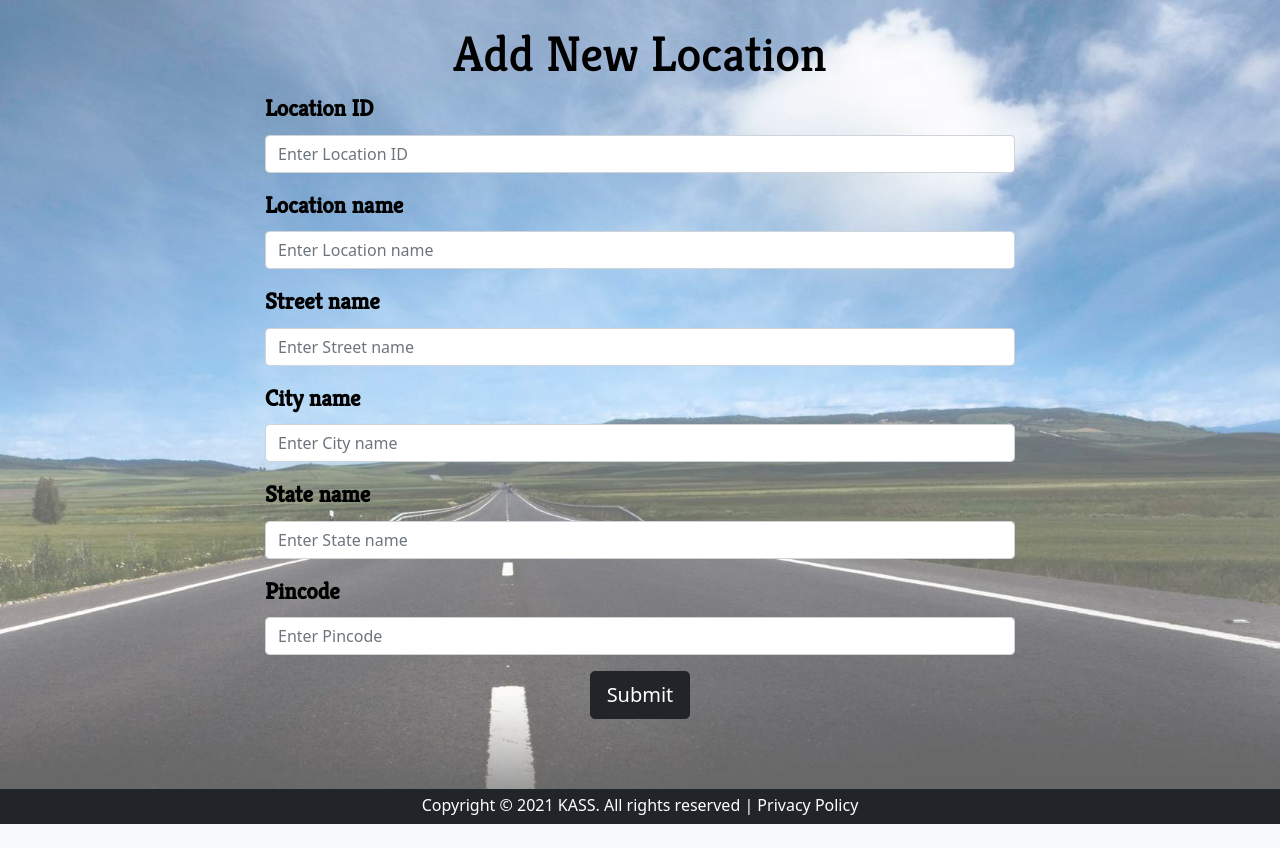
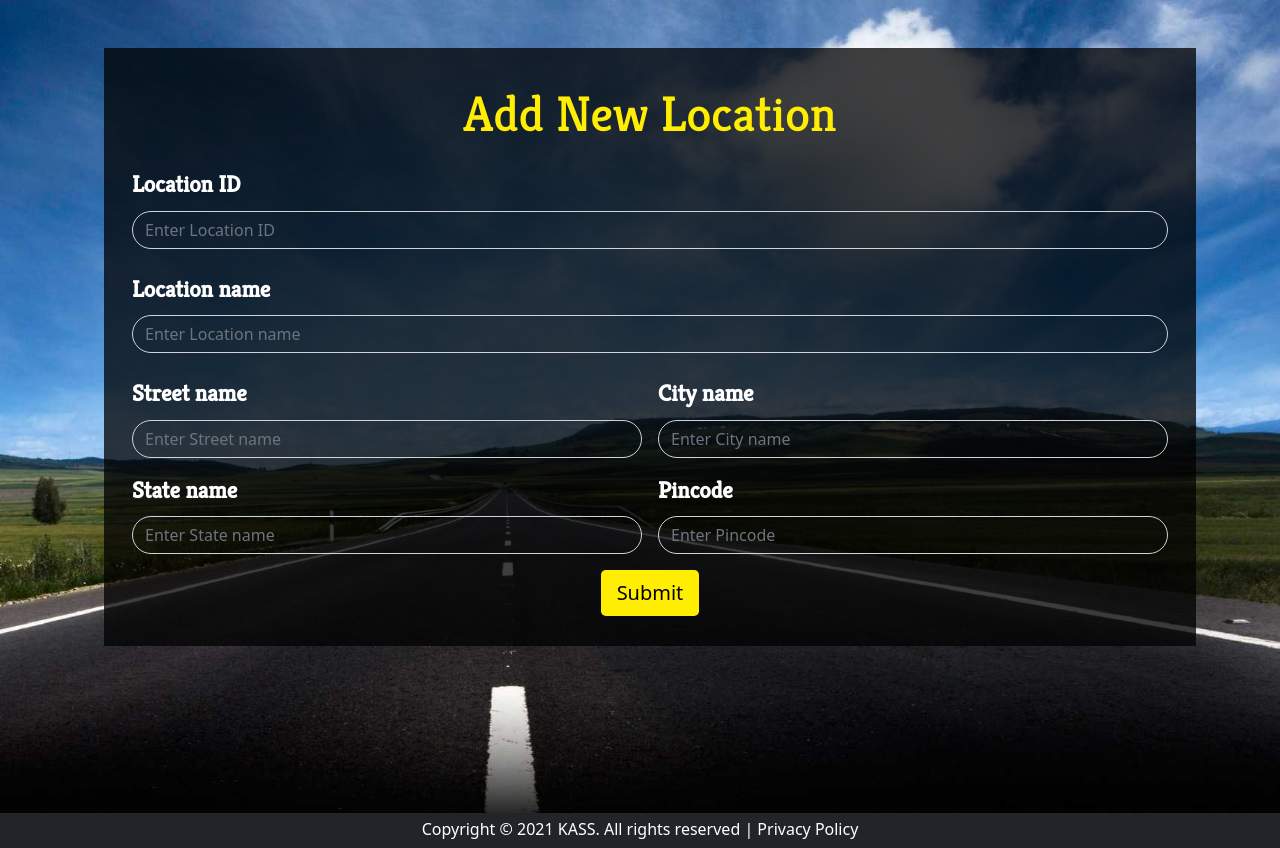
Before and after one commit to d0ct0r3v1lk5h1t1j/KASS, a PHP site: page /add_new_loc.php in a window 1280 px wide. Before the commit the page ends 824 px from the top, so only its background shows below. Run offline with PHP 8.4, Linux system fonts and the light colour scheme.

Commit message:
updated front-end of all forms

```diff
--- a/add_new_loc.php
+++ b/add_new_loc.php
@@ -15,11 +15,11 @@
       body{
         margin:0px;
         padding:0px;
-        background:linear-gradient(rgba(255,255,255,.4), rgba(255,255,255,.4)), url("static/img/bg3.jpg");
+        background: url("static/img/bg3.jpg");
         background-size :cover;
       }
       .form-group{
-        width: 750px;
+        width: 100%;
         margin: auto;
       }
       .form-label{
@@ -32,6 +32,34 @@
         font-size: 50px;
         font-family: 'Kreon', serif;
       }
+      label{
+  color:white !important;
+}
+
+form{
+  background-color:rgba(0,0,0,0.75);
+  margin:10px!important;
+  padding:20px 20px 10px 20px;
+}
+
+#submit-btn{
+  position:relative;
+  bottom:30%;
+  background-color:#ffee01;
+  color:black;
+  border:black;
+  margin-top:20px;
+}
+#submit-btn:hover{
+        background-color:#4e5357;
+        cursor: pointer;
+        color:white;
+      }
+.form-control{
+  color:#ffffff;
+  background-color:#f6f6f600;
+  border-radius:1.25rem;
+}
 
 </style>
 
@@ -67,39 +95,37 @@
 
 ?>
 
-<div class="container mt-4">
+<div class="container mt-5">
+<div class="container mt-6">
 
-<h1 style='text-align:center'> Add New Location </h1>
-
-<div class="container mt-2">
-
-  <form action="/KASS/add_new_loc.php" method="POST" class="form-group">
-  <div class="mb-3">
+  <form action="/KASS/add_new_loc.php" method="POST" class="form-group row g-3">
+  <h1 style='text-align:center;color:#ffee01;'> Add New Location </h1>
+  <div class="mb-2">
   <label for="locid" class="form-label" ><strong>Location ID</strong></label>
   <input type="text" class="form-control" name ='locid' id="locid" placeholder="Enter Location ID" maxlength="10">
 </div>
-<div class="mb-3">
+<div class="mb-2">
   <label for="lname" class="form-label" ><strong>Location name </strong></label>
   <input type="text" class="form-control" name='lname' id="lname" placeholder="Enter Location name" maxlength="20">
 </div>
-<div class="mb-3">
+<div class="col-md-6">
   <label for="street" class="form-label" ><strong>Street name </strong></label>
   <input type="text" class="form-control" name='street' id="street" placeholder="Enter Street name" maxlength="20">
 </div>
-<div class="mb-3">
+<div class="col-md-6">
   <label for="city" class="form-label" ><strong>City name </strong></label>
   <input type="text" class="form-control" name='city' id="city" placeholder="Enter City name" maxlength="20">
 </div>
-<div class="mb-3">
+<div class="col-md-6">
   <label for="state" class="form-label" ><strong>State name </strong></label>
   <input type="text" class="form-control" name='state' id="state" placeholder="Enter State name" maxlength="20">
 </div>
-<div class="mb-3">
+<div class="col-md-6">
 <label for="zip" class="form-label"><strong>Pincode</strong></label>
 <input type="number" class="form-control" id="zip" name="zip" min="0" max="1000000" placeholder="Enter Pincode">
 </div>
 <div class="col-md-12 text-center">
-<button type="submit" class="btn btn-dark btn-lg">Submit</button>
+<button type="submit" class="btn btn-dark btn-lg" id="submit-btn">Submit</button>
 </div>
   </form>
 </div>
--- a/includes/footer.php
+++ b/includes/footer.php
@@ -7,6 +7,7 @@
 footer{
         position:absolute;
         bottom:0;
+        left: 0;
         width:100%;
         height:35px;
         color:white;
```
Also changed, not shown: add_car.php (+39 -8 lines), add_car_category.php (+36 -15 lines), add_discount.php (+32 -18 lines), add_driver.php (+29 -3 lines), new_booking.php (+6 -1 lines), signup.php (+36 -7 lines).
